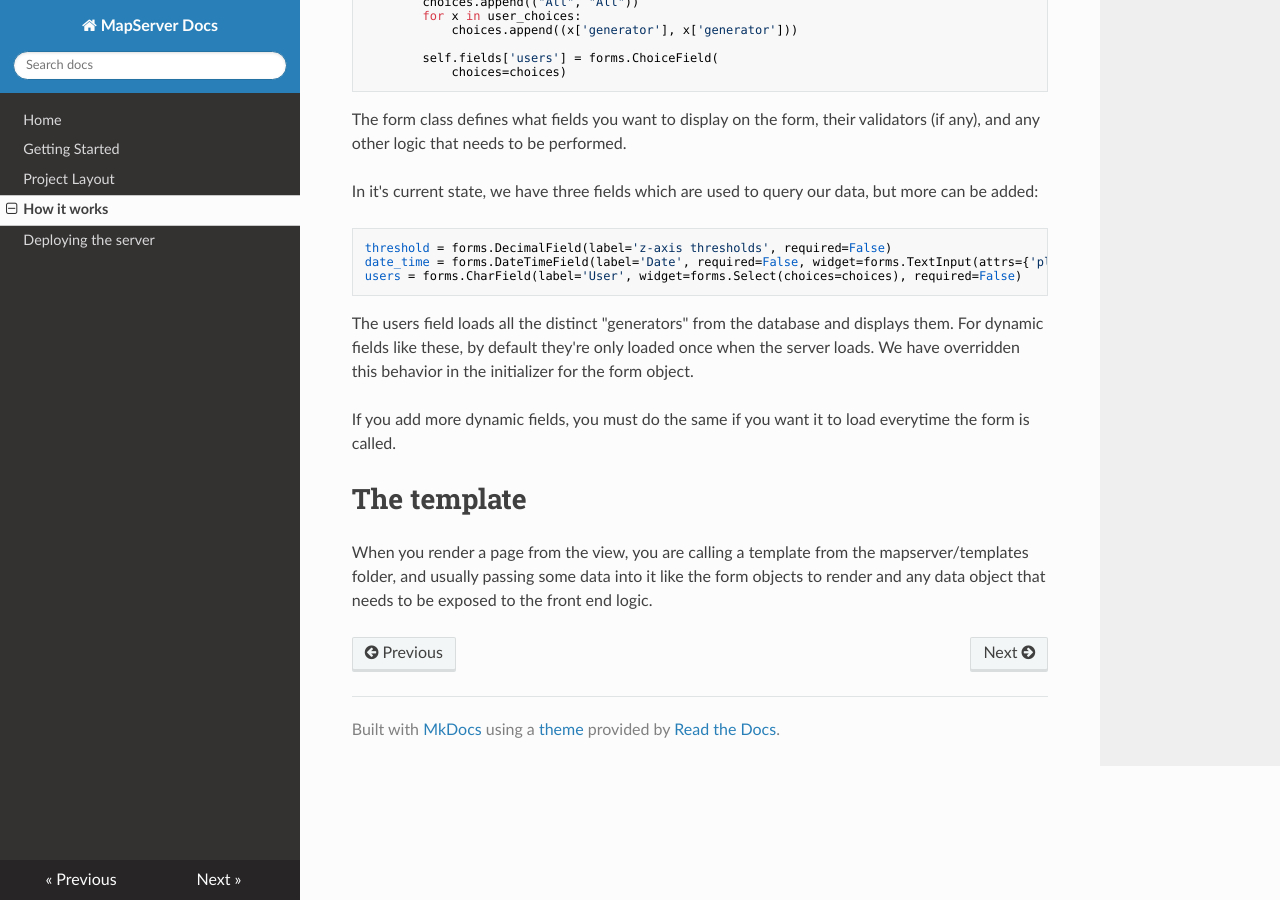
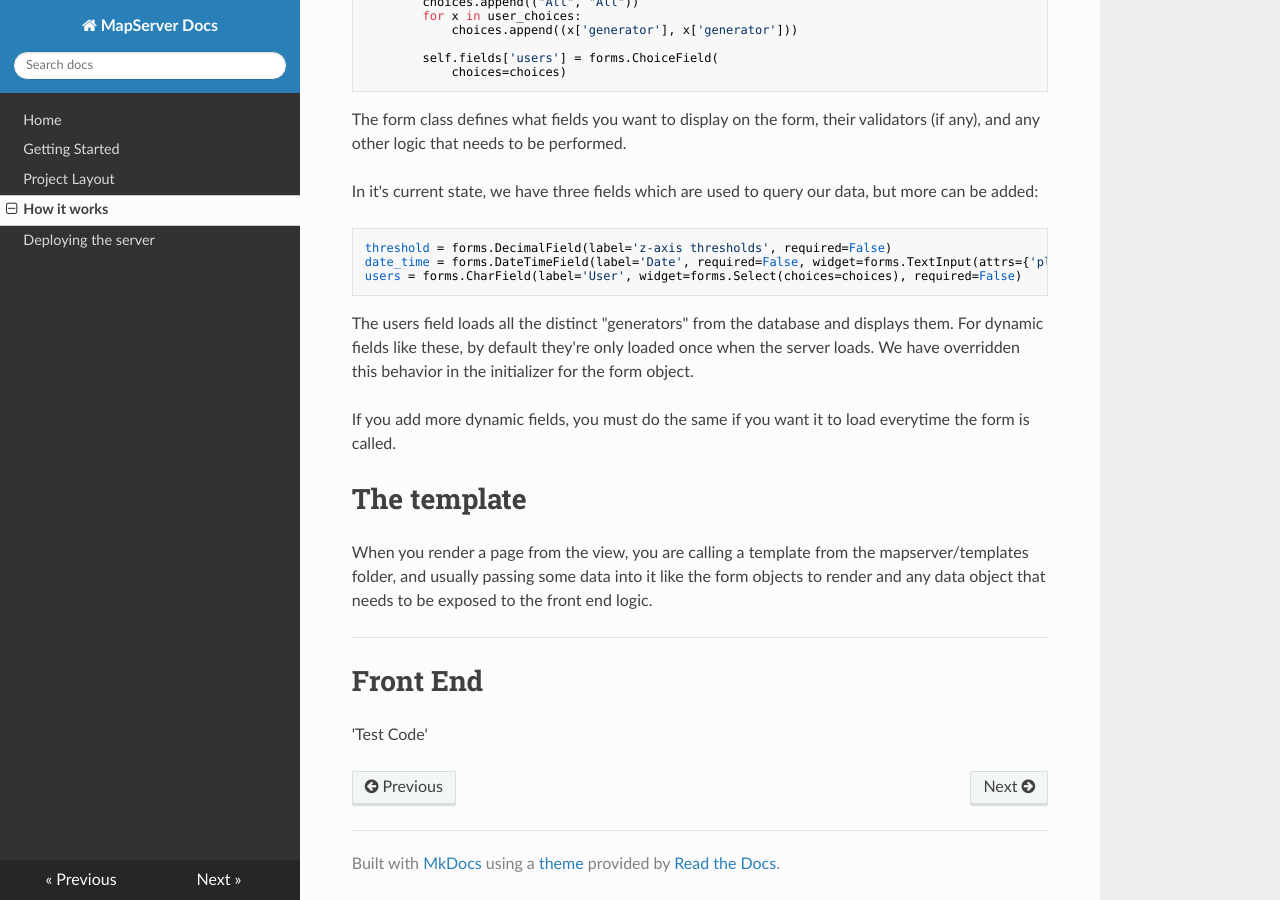
Before and after one commit to potholerichardsonapp/MapServer, an MkDocs documentation site: the page built from docs/serveroperation.md, in a window 1280 px wide and 900 px high, scrolled down 1577 px. Built offline with MkDocs 1.6.1, drawn with Linux system fonts in a browser that asks for light colours; nearby versions of some CDN libraries; old or Windows-style settings are respelled for this version of MkDocs.

Commit message:
(Disregard)Testing Md

```diff
--- a/docs/serveroperation.md
+++ b/docs/serveroperation.md
@@ -86,3 +86,9 @@ If you add more dynamic fields, you must do the same if you want it to load ever
 #The template
 
 When you render a page from the view, you are calling a template from the mapserver/templates folder, and usually passing some data into it like the form objects to render and any data object that needs to be exposed to the front end logic.
+
+------
+
+# Front End
+
+'Test Code'
```
